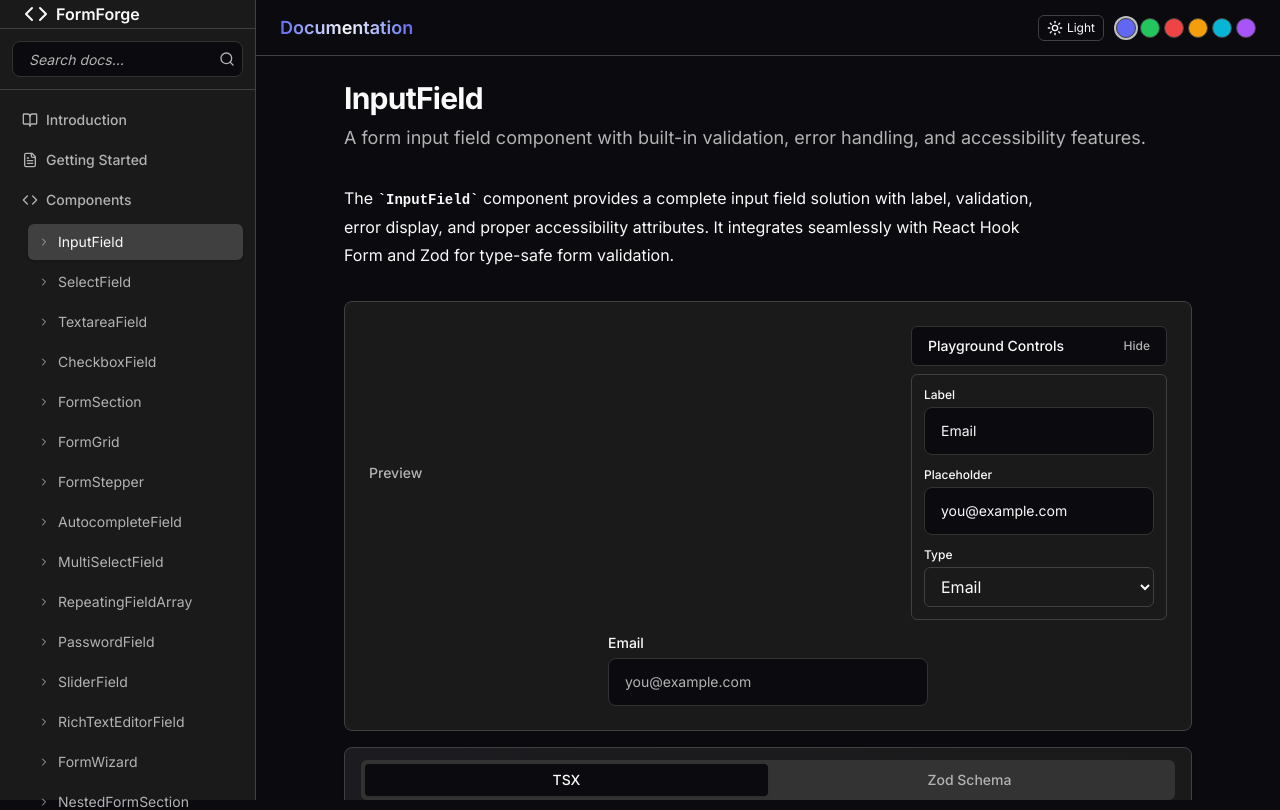
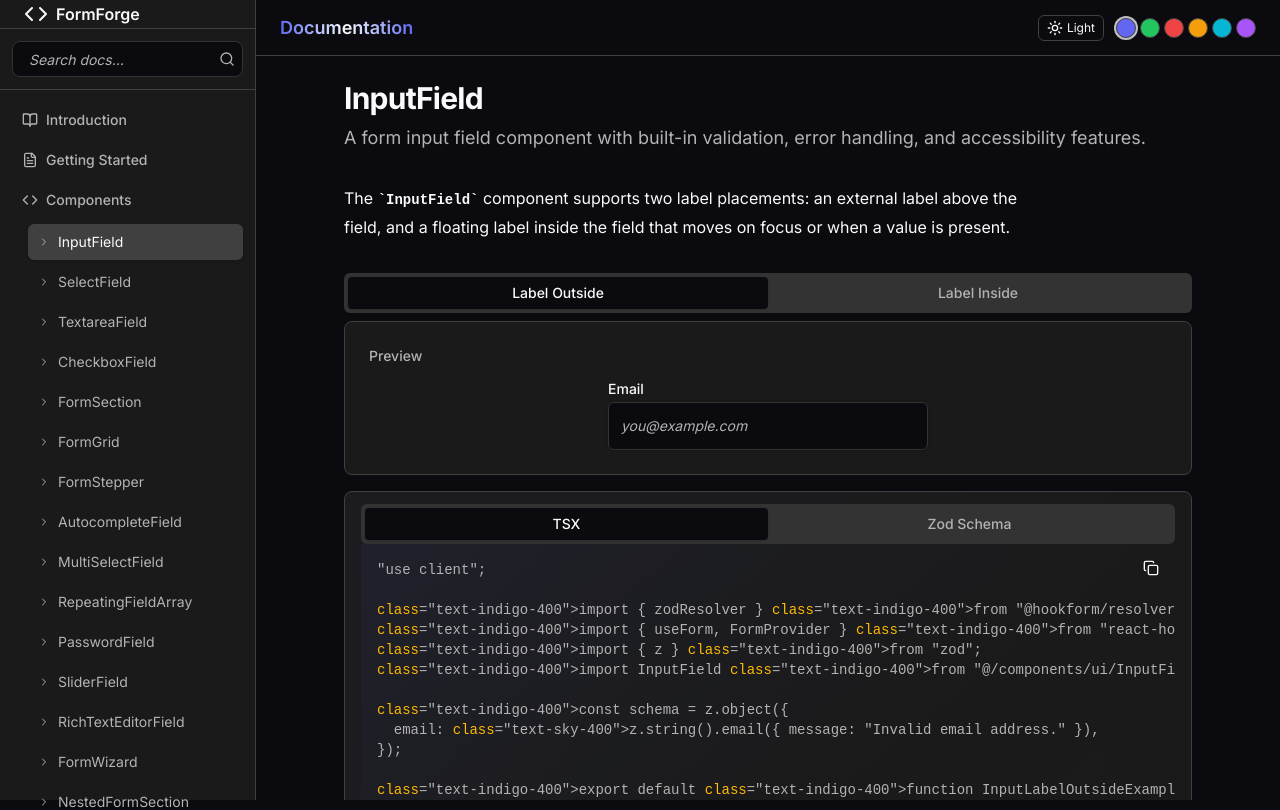
Before and after one commit to lefkosp/formforge, a Next.js app: page /components/input-field in a window 1280 px wide. Shown: the top 810 px of the page. Built offline with nearby package versions, Linux system fonts and the light colour scheme.

Commit message:
Add label position support to InputField with inside/outside variants
Co-authored-by: paplefkos <paplefkos@gmail.com>

```diff
--- /dev/null
+++ b/src/app/components/input-field/examples/input-label-inside.tsx
@@ -0,0 +1,31 @@
+"use client";
+
+import { zodResolver } from "@hookform/resolvers/zod";
+import { useForm, FormProvider } from "react-hook-form";
+import { z } from "zod";
+import InputField from "@/components/ui/InputField";
+
+const schema = z.object({
+  city: z.string().min(1, { message: "City is required" }),
+});
+
+export default function InputLabelInsideExample() {
+  const methods = useForm<z.infer<typeof schema>>({
+    resolver: zodResolver(schema),
+    defaultValues: { city: "" },
+  });
+
+  return (
+    <FormProvider {...methods}>
+      <form className="space-y-4 w-80">
+        <InputField
+          name="city"
+          label="City"
+          type="text"
+          placeholder=""
+          labelPosition="inside"
+        />
+      </form>
+    </FormProvider>
+  );
+}
--- /dev/null
+++ b/src/app/components/input-field/examples/input-label-outside.tsx
@@ -0,0 +1,31 @@
+"use client";
+
+import { zodResolver } from "@hookform/resolvers/zod";
+import { useForm, FormProvider } from "react-hook-form";
+import { z } from "zod";
+import InputField from "@/components/ui/InputField";
+
+const schema = z.object({
+  email: z.string().email({ message: "Invalid email address." }),
+});
+
+export default function InputLabelOutsideExample() {
+  const methods = useForm<z.infer<typeof schema>>({
+    resolver: zodResolver(schema),
+    defaultValues: { email: "" },
+  });
+
+  return (
+    <FormProvider {...methods}>
+      <form className="space-y-4 w-80">
+        <InputField
+          name="email"
+          label="Email"
+          type="email"
+          placeholder="you@example.com"
+          labelPosition="outside"
+        />
+      </form>
+    </FormProvider>
+  );
+}
--- a/src/app/components/input-field/page.tsx
+++ b/src/app/components/input-field/page.tsx
@@ -3,7 +3,9 @@ import path from "path";
 import { DocsLayout } from "@/components/docs/layout";
 import { CodePreview } from "@/components/docs/code-preview";
 import { PropsTable } from "@/components/docs/props-table";
-import { InputFieldBasicExample } from "./examples/input-field-basic";
+import InputLabelOutsideExample from "./examples/input-label-outside";
+import InputLabelInsideExample from "./examples/input-label-inside";
+import { Tabs, TabsList, TabsTrigger, TabsContent } from "@/components/ui/tabs";
 
 export const runtime = "nodejs";
 export const dynamic = "force-static";
@@ -19,8 +21,14 @@ const inputFieldProps = [
   {
     name: "label",
     type: "string",
-    description: "The label text displayed above the input field.",
+    description: "The label text for the input field.",
     required: true,
+  },
+  {
+    name: "labelPosition",
+    type: '"outside" | "inside"',
+    default: '"inside"',
+    description: "Controls label placement. 'outside' renders label above the input. 'inside' renders a floating label that moves above on focus or when populated.",
   },
   {
     name: "type",
@@ -42,32 +50,24 @@ const inputFieldProps = [
   {
     name: "className",
     type: "string",
-    description: "Additional CSS classes to apply to the input field.",
+    description: "Additional CSS classes to apply to the input element.",
+  },
+  {
+    name: "style",
+    type: "React.CSSProperties",
+    description: "Inline styles applied to the input element.",
   },
 ];
 
 export default async function InputFieldPage() {
-  const exampleTsxPath = path.join(
-    process.cwd(),
-    "src",
-    "app",
-    "components",
-    "input-field",
-    "examples",
-    "input-field-basic.tsx"
-  );
-  const exampleSchemaPath = path.join(
-    process.cwd(),
-    "src",
-    "app",
-    "components",
-    "input-field",
-    "examples",
-    "input-field-schema.ts"
-  );
+  const baseDir = path.join(process.cwd(), "src", "app", "components", "input-field", "examples");
+  const outsideTsxPath = path.join(baseDir, "input-label-outside.tsx");
+  const insideTsxPath = path.join(baseDir, "input-label-inside.tsx");
+  const exampleSchemaPath = path.join(baseDir, "input-field-schema.ts");
 
-  const [tsxCode, zodSchema] = await Promise.all([
-    fs.readFile(exampleTsxPath, "utf8"),
+  const [outsideTsxCode, insideTsxCode, zodSchema] = await Promise.all([
+    fs.readFile(outsideTsxPath, "utf8"),
+    fs.readFile(insideTsxPath, "utf8"),
     fs.readFile(exampleSchemaPath, "utf8"),
   ]);
 
@@ -86,32 +86,33 @@ export default async function InputFieldPage() {
         {/* Description */}
         <div className="prose prose-gray dark:prose-invert max-w-none">
           <p>
-            The <code>InputField</code> component provides a complete input
-            field solution with label, validation, error display, and proper
-            accessibility attributes. It integrates seamlessly with React Hook
-            Form and Zod for type-safe form validation.
+            The <code>InputField</code> component supports two label placements: an external label above the field, and a floating label inside the field that moves on focus or when a value is present.
           </p>
         </div>
 
-        {/* Code Preview */}
-        <CodePreview
-          component={<InputFieldBasicExample />}
-          tsxCode={tsxCode}
-          zodSchema={zodSchema}
-          playground={{
-            controls: [
-              { type: "text", name: "label", label: "Label" },
-              { type: "text", name: "placeholder", label: "Placeholder" },
-              { type: "select", name: "type", label: "Type", options: [
-                { label: "Text", value: "text" },
-                { label: "Email", value: "email" },
-                { label: "Password", value: "password" },
-              ] },
-            ],
-            initialValues: { label: "Email", placeholder: "you@example.com", type: "email" },
-            renderId: "input-field",
-          }}
-        />
+        {/* Examples in Tabs */}
+        <Tabs defaultValue="outside" className="w-full">
+          <TabsList className="grid w-full grid-cols-2">
+            <TabsTrigger value="outside">Label Outside</TabsTrigger>
+            <TabsTrigger value="inside">Label Inside</TabsTrigger>
+          </TabsList>
+
+          <TabsContent value="outside">
+            <CodePreview
+              component={<InputLabelOutsideExample />}
+              tsxCode={outsideTsxCode}
+              zodSchema={zodSchema}
+            />
+          </TabsContent>
+
+          <TabsContent value="inside">
+            <CodePreview
+              component={<InputLabelInsideExample />}
+              tsxCode={insideTsxCode}
+              zodSchema={zodSchema}
+            />
+          </TabsContent>
+        </Tabs>
 
         {/* Props Table */}
         <PropsTable props={inputFieldProps} />
--- a/src/components/ui/InputField.tsx
+++ b/src/components/ui/InputField.tsx
@@ -8,12 +8,18 @@ import { Label } from "./label";
 interface InputFieldProps extends InputProps {
   name: string;
   label: string;
+  labelPosition?: "outside" | "inside"; // default: "inside"
 }
 
 const InputField = ({
   name,
   label,
   type = "text",
+  labelPosition = "inside",
+  placeholder,
+  className,
+  style,
+  id,
   ...props
 }: InputFieldProps) => {
   const {
@@ -21,26 +27,62 @@ const InputField = ({
     formState: { errors },
   } = useFormContext();
 
-  const error = errors[name];
+  const error = (errors as Record<string, { message?: unknown }>)[name];
+  const inputId = id ?? name;
 
+  if (labelPosition === "outside") {
+    return (
+      <div className="space-y-1.5">
+        <Label htmlFor={inputId} className={cn(error && "text-destructive")}>{label}</Label>
+        <Input
+          id={inputId}
+          type={type}
+          placeholder={placeholder}
+          aria-invalid={!!error}
+          aria-describedby={error ? `${inputId}-error` : undefined}
+          className={cn(
+            "h-12 w-full rounded-md border border-input bg-background px-3 text-sm placeholder:text-muted-foreground placeholder:italic shadow-sm",
+            "focus-visible:ring-2 focus-visible:ring-accent focus-visible:border-transparent focus-visible:shadow-none transition-all duration-200 ease-in-out",
+            "hover:ring-2 hover:ring-accent/50",
+            error && "border-destructive animate-shake focus-visible:ring-destructive",
+            className
+          )}
+          style={style}
+          {...register(name)}
+          {...props}
+        />
+        {error && (
+          <p id={`${inputId}-error`} className="form-error-text">
+            {error.message?.toString()}
+          </p>
+        )}
+      </div>
+    );
+  }
+
+  // Floating label (inside)
   return (
     <div className="relative">
+      {/* Suggestion: In the docs site, a small toggle could live near the example tabs to switch between "inside" and "outside" labelPosition for live preview. */}
       <Input
-        id={name}
+        id={inputId}
         type={type}
         placeholder=" "
         aria-invalid={!!error}
+        aria-describedby={error ? `${inputId}-error` : undefined}
         className={cn(
           "peer h-12 w-full rounded-md border border-input bg-background px-3 pt-5 text-sm placeholder:text-muted-foreground placeholder:italic shadow-sm",
           "focus-visible:ring-2 focus-visible:ring-accent focus-visible:border-transparent focus-visible:shadow-none transition-all duration-200 ease-in-out",
           "hover:ring-2 hover:ring-accent/50",
-          error && "border-destructive animate-shake focus-visible:ring-destructive"
+          error && "border-destructive animate-shake focus-visible:ring-destructive",
+          className
         )}
+        style={style}
         {...register(name)}
         {...props}
       />
       <Label
-        htmlFor={name}
+        htmlFor={inputId}
         className={cn(
           "pointer-events-none absolute left-3 top-3 z-10 origin-[0] transform text-muted-foreground transition-all duration-200 ease-in-out",
           "peer-focus:-translate-y-3 peer-focus:scale-90 peer-focus:text-foreground",
@@ -51,7 +93,7 @@ const InputField = ({
         {label}
       </Label>
       {error && (
-        <p className="form-error-text">
+        <p id={`${inputId}-error`} className="form-error-text">
           {error.message?.toString()}
         </p>
       )}
```
